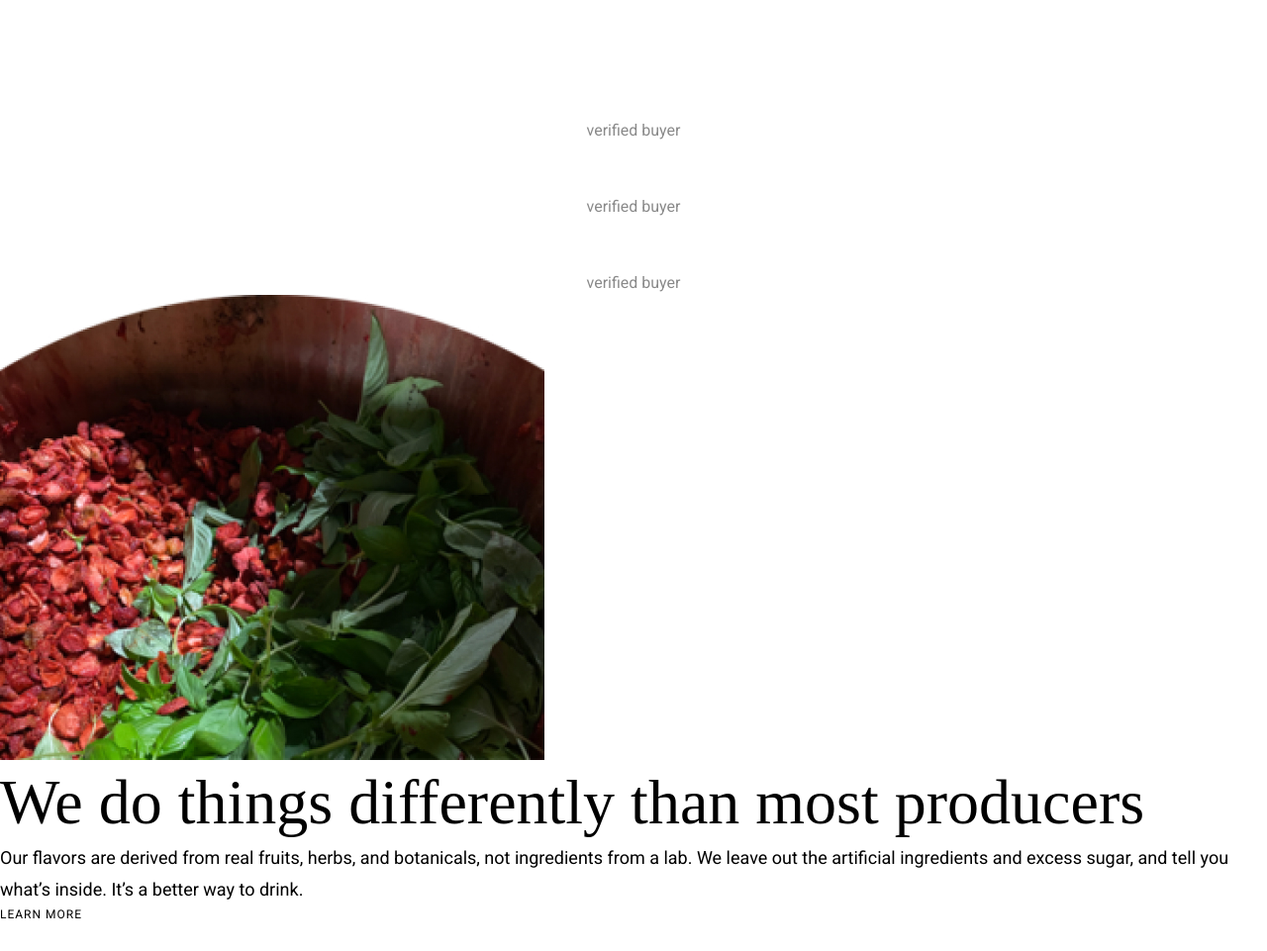
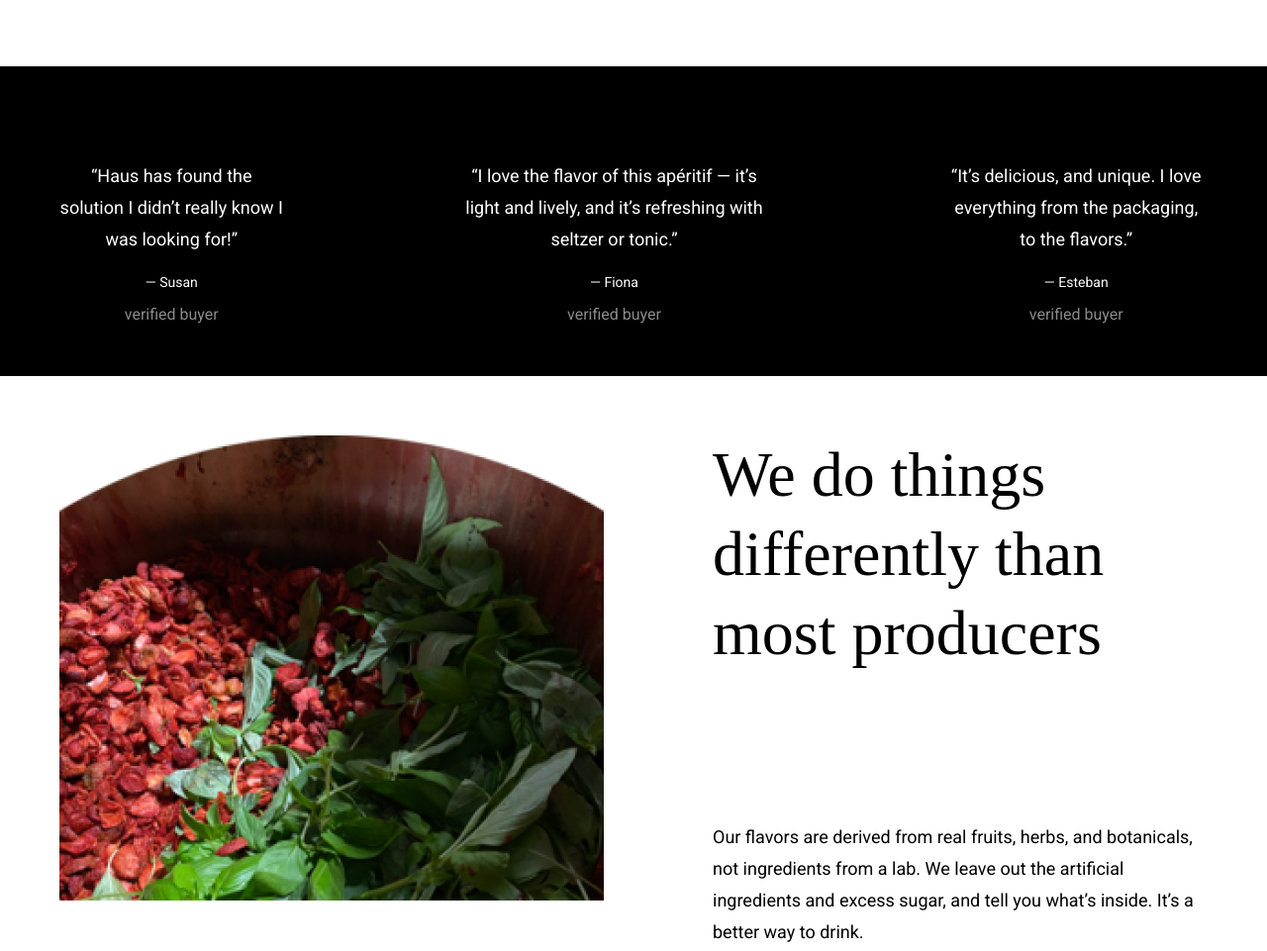
Before and after one commit to MaksKharyshyn/haus, a plain HTML site: page index.html in a window 1280 px wide. Shown: the part 4076-5037 px from the top of the page at 99% size. Drawn offline with Linux system fonts and the light colour scheme.

Commit message:
again added two more section

```diff
--- a/css/styles.css
+++ b/css/styles.css
@@ -233,6 +233,24 @@
 
 /* notes styles */
 
+.notes {
+    background-color: #000000;
+    padding: 95px 60px 50px ;
+}
+
+.notes_list {
+    display: flex;
+    justify-content: center;
+}
+
+.notes_item {
+    margin-right: 179px;
+}
+
+.notes_item:last-child {
+    margin-right: 0;
+}
+
 .notes_upper_text {
     font-family: Roboto;
     font-size: 18px;
@@ -240,6 +258,7 @@
     line-height: 32px;
     text-align: center;
     color: #FFFFFF;
+    margin-bottom: 17px;
 }
 
 .notes_text {
@@ -249,6 +268,7 @@
     line-height: 21px;
     text-align: center;
     color: #FFFFFF;
+    margin-bottom: 10px;
 }
 
 .notes_sub_text {
@@ -262,6 +282,15 @@
 
 /* producers styles */
 
+.producers {
+    display: flex;
+    padding: 60px;
+}
+
+.producers_left {
+    margin-right: 110px;
+}
+
 .producers_title {
     font-family: Liberation Serif;
     font-size: 64px;
@@ -269,6 +298,7 @@
     line-height: 80px;
     text-align: left;
     color:#000000;
+    margin-bottom: 150px;
 }
 
 .producers_text {
@@ -278,6 +308,7 @@
     line-height: 32px;
     text-align: left;
     color: #000000;
+    margin-bottom: 35px;
 }
 
 .producers_link {
```
